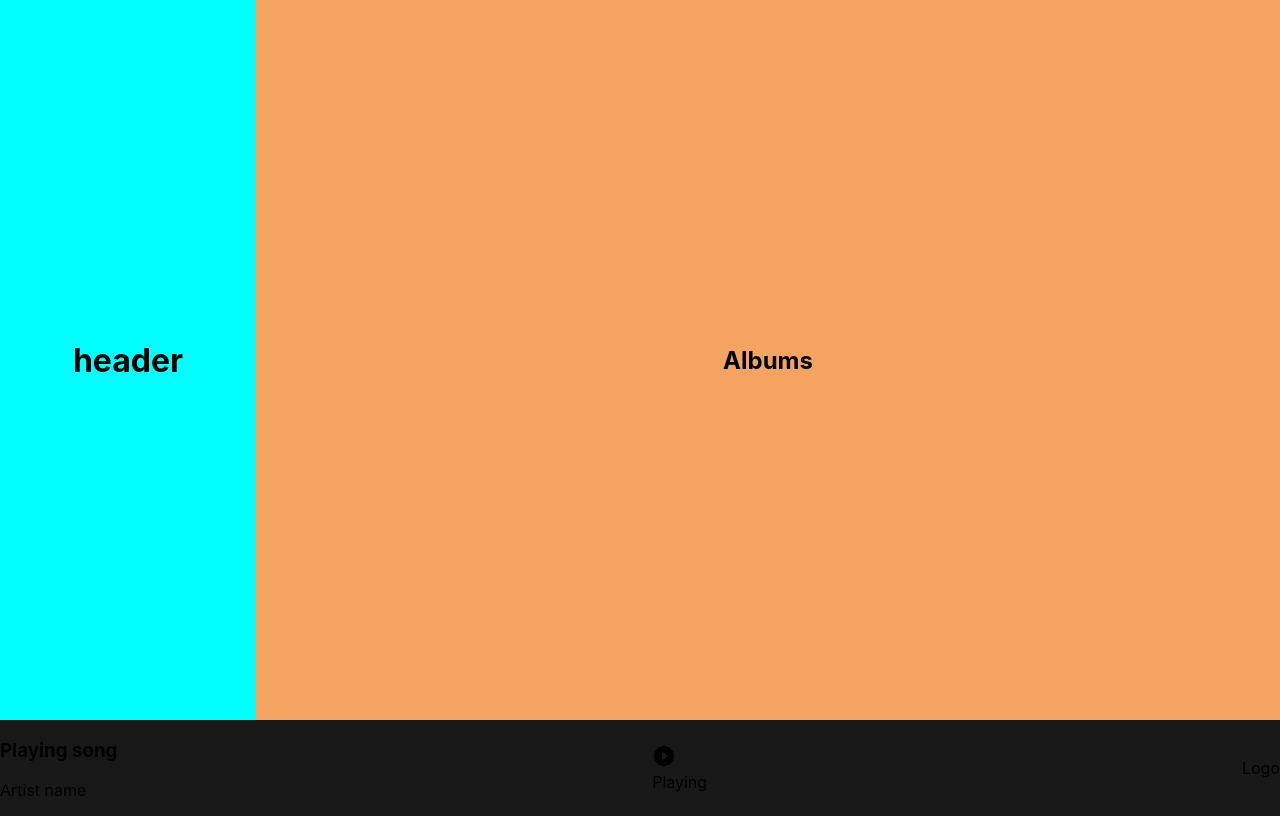
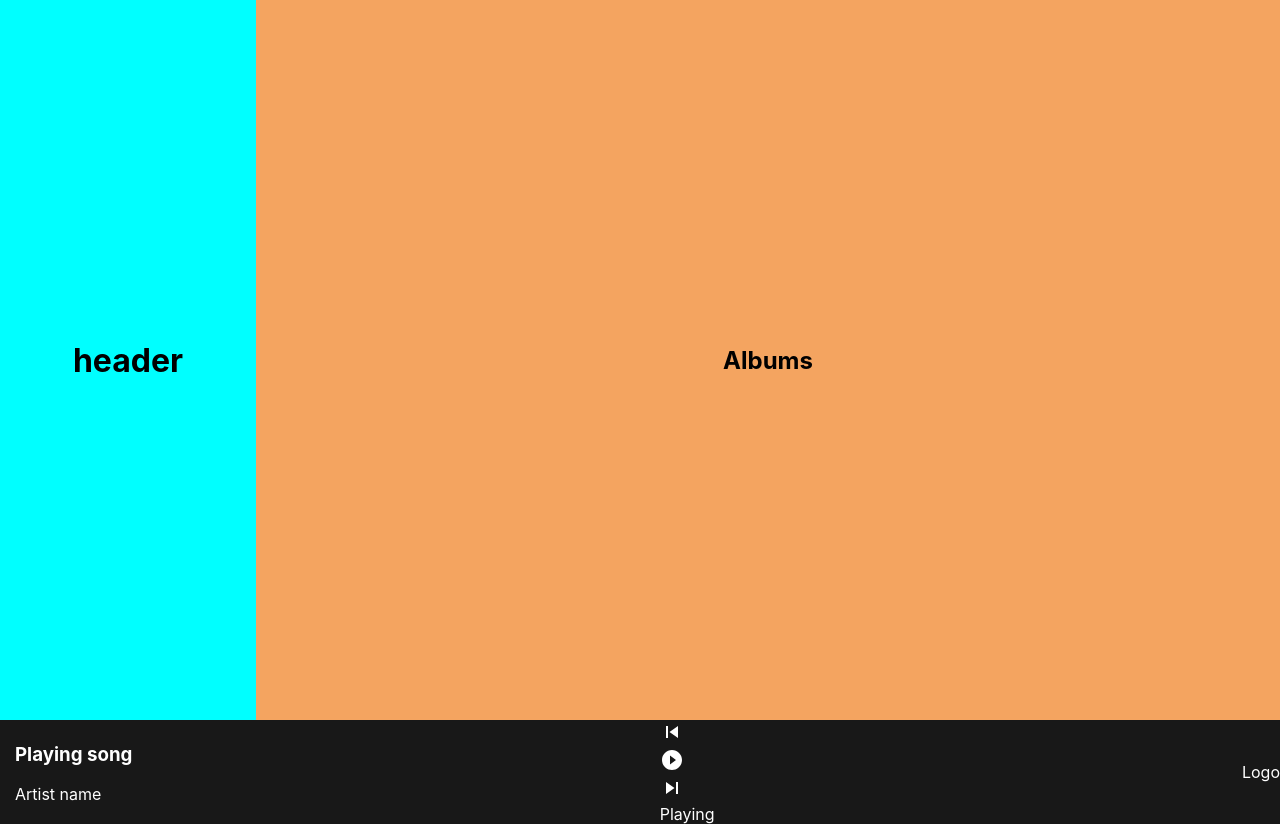
Before and after one commit to Team-PARKSQUAD/spotify-comment, a React (Create React App) app: page / in a window 1280 px wide. Built offline with nearby package versions, Linux system fonts and the light colour scheme.

Commit message:
player elements

```diff
--- a/src/Components/player.js
+++ b/src/Components/player.js
@@ -1,6 +1,7 @@
 import React from 'react';
 import PlayCircleFilledWhiteIcon from '@material-ui/icons/PlayCircleFilledWhite';
-
+import SkipNextIcon from '@material-ui/icons/SkipNext';
+import SkipPreviousIcon from '@material-ui/icons/SkipPrevious';
 function player() {
     return (
         <div className="player">
@@ -9,7 +10,9 @@ function player() {
                 <p>Artist name</p>
             </div>
             <div className="player_center">
+                <div><SkipPreviousIcon/></div>
                 <div><PlayCircleFilledWhiteIcon/></div>
+                <div><SkipNextIcon/></div>
                 <div>Playing</div>
             </div>
             <div className="player_right">
--- a/src/Styles/player.scss
+++ b/src/Styles/player.scss
@@ -4,4 +4,8 @@
   display: flex;
   align-items: center;
   justify-content: space-between;
+  color: white;
+  .player_left{
+    margin-left: 15px;
+  }
 }
```
